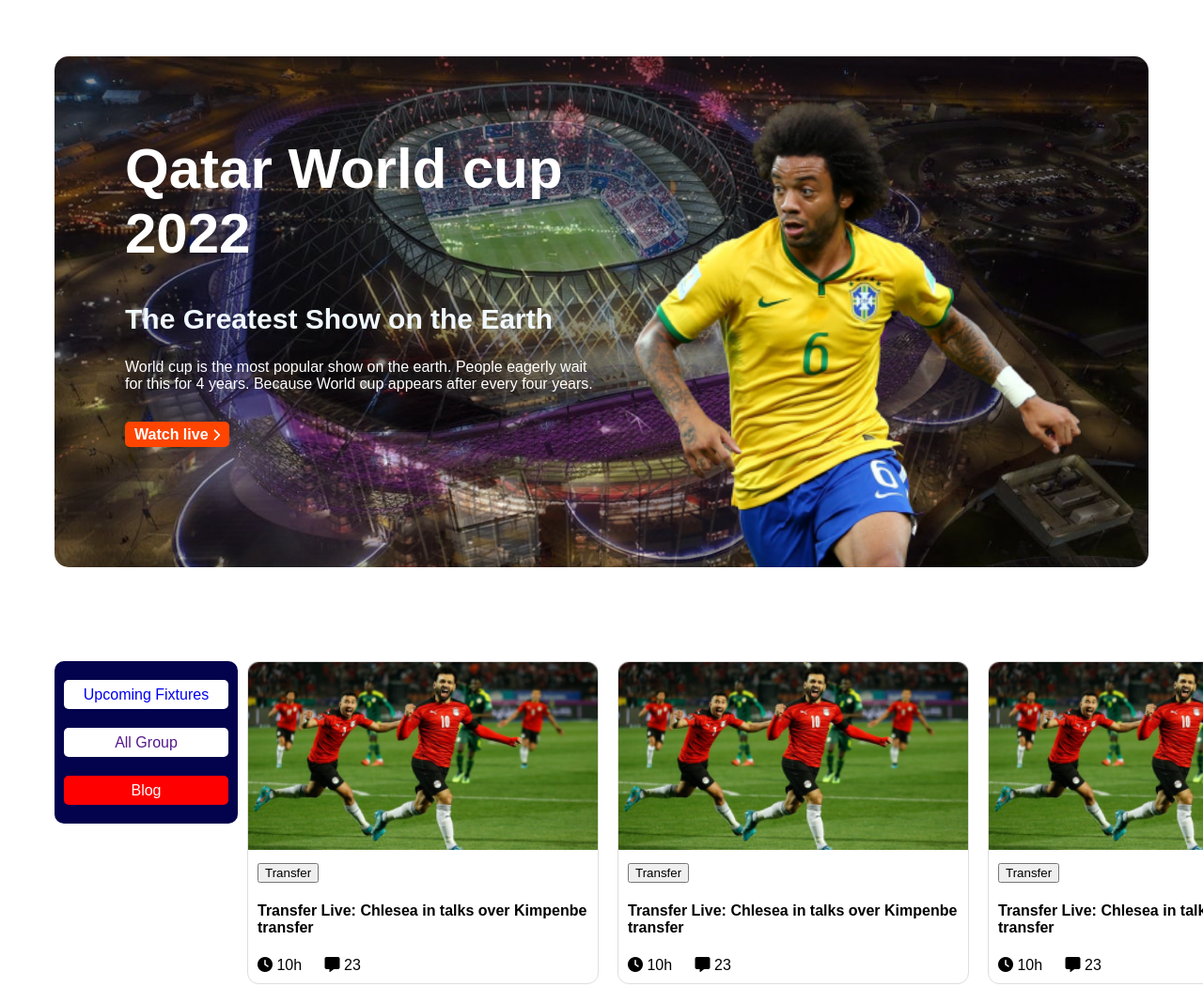
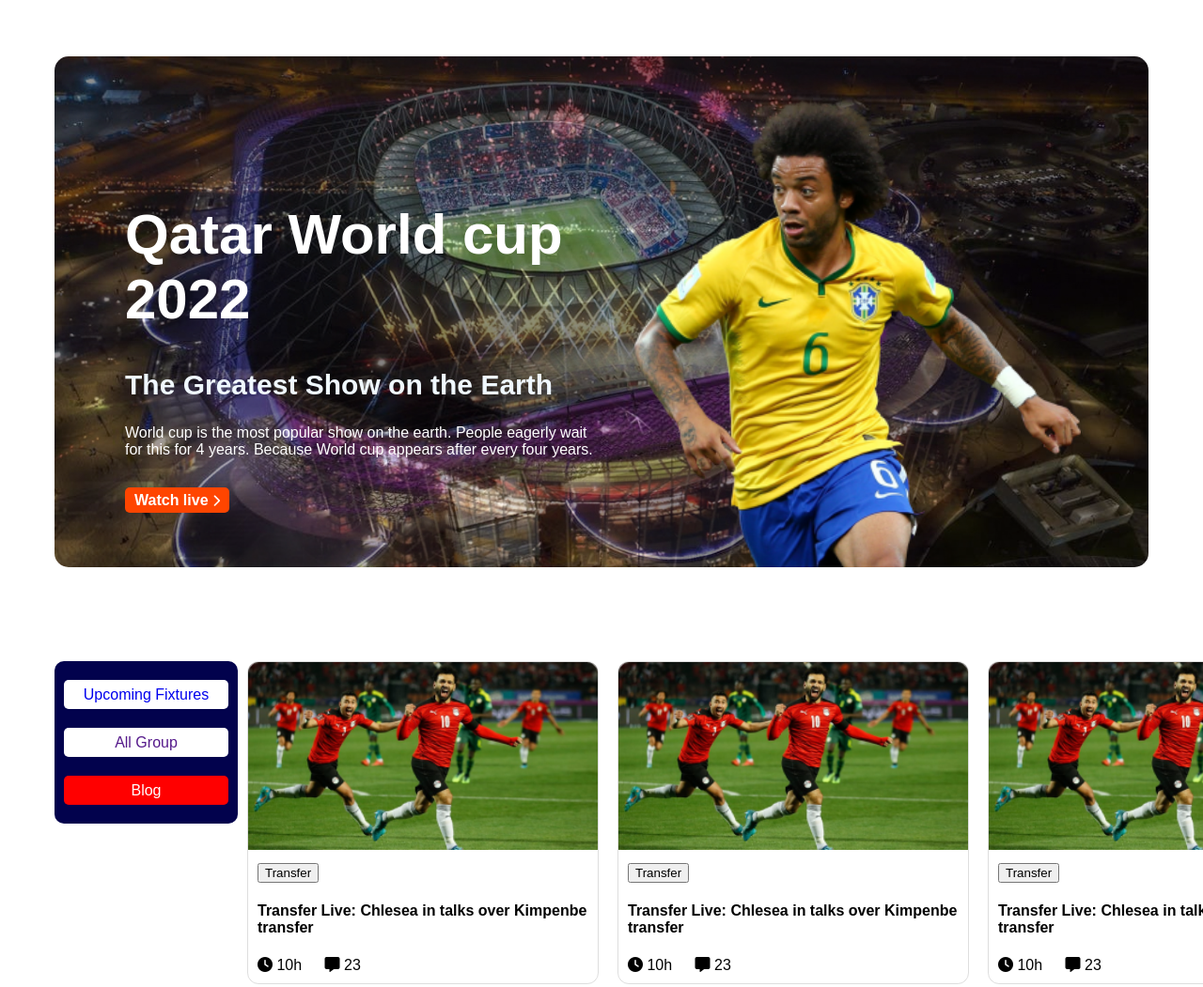
Before and after one commit to shahiduzzamansony/world-cup-assignment, a plain HTML site: page index.html in a window 1280 px wide. Shown: the top 1051 px of the page at 94% size. Drawn offline with Linux system fonts and the light colour scheme.

Commit message:
finished

```diff
--- a/style.css
+++ b/style.css
@@ -46,7 +46,7 @@ body {
 .heading-title {
     color: white;
     width: 50%;
-    margin: 25px 35px;
+    margin: 95px 35px 20px 35px;
 }
 
 
--- a/style2.css
+++ b/style2.css
@@ -46,7 +46,7 @@ body {
 .heading-title {
     color: white;
     width: 50%;
-    margin: 25px 35px;
+    margin: 95px 35px 20px 35px;
 }
 
 
```
